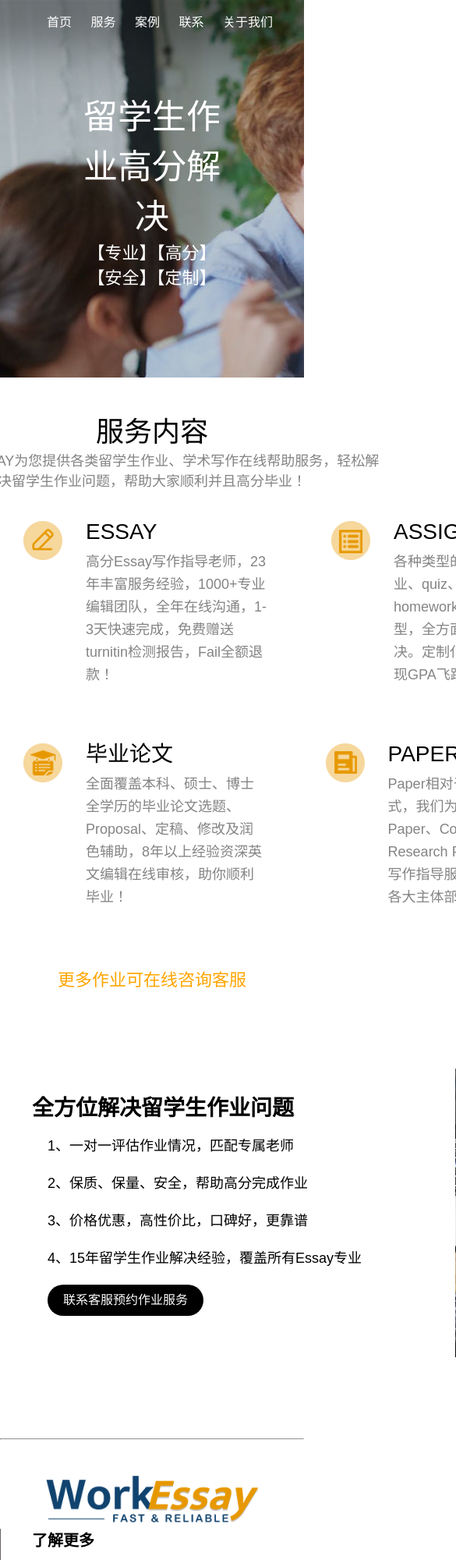
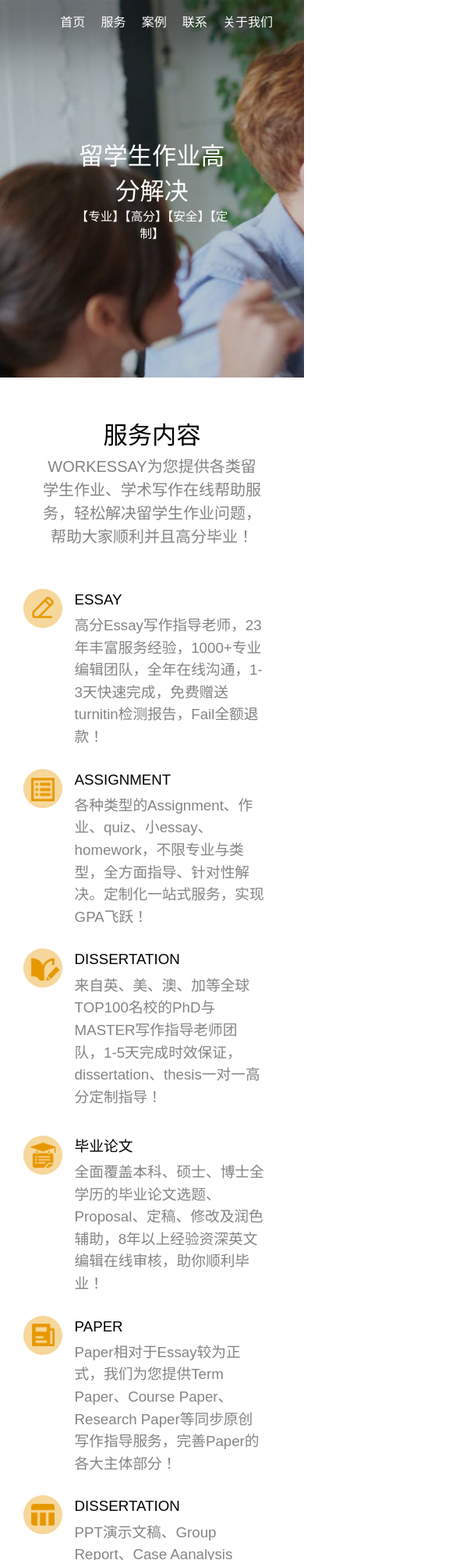
Before and after one commit to caiwenguo1314/essayHD, a plain HTML site: page services/index.html in a window 390 px wide. Shown: the top 2000 px of the page at 78% size, 585 px wide, since content can reach past the window. Drawn offline with Linux system fonts and the light colour scheme.

Commit message:
页面修改，caihong

```diff
--- a/services/index.css
+++ b/services/index.css
@@ -1,3 +1,139 @@
+html {
+  scroll-behavior: smooth; /* 启用平滑滚动效果 */
+}
+.services-out {
+  position: relative;
+  background-image: url("../images/services.jpg");
+  width: 100%;
+  height: 484px;
+  animation: move 1500s linear infinite;
+}
+@keyframes move {
+  from {
+    background-position: 0 0;
+  }
+  to {
+    background-position: -10000px 0;
+  }
+}
+.features {
+  color: #ffffff;
+  position: absolute;
+  top: 50%;
+  left: 50%;
+  transform: translate(-50%, -50%);
+  text-align: center;
+}
+.features-text-up {
+  font-size: 44px;
+}
+.features-text-down {
+  font-size: 22px;
+}
+.yourTask {
+  position: relative;
+  top: 0;
+  width: 100%;
+}
+.services-context {
+  padding: 40px;
+  width: 600px;
+  position: relative;
+  left: 50%;
+  transform: translate(-50%);
+  text-align: center;
+  font-style: normal;
+  font-weight: 400;
+}
+.services-context-up {
+  font-size: 36px;
+}
+.services-context-down {
+  font-size: 18px;
+  color: rgba(132, 132, 132, 1);
+}
+.services-unit-up {
+  height: 285px;
+  width: 1180px;
+  margin: 0 auto;
+  display: flex;
+  line-height: 28px;
+}
+.services-unit-border {
+  display: flex;
+  padding-left: 30px;
+  padding-right: 50px;
+}
+.services-unit-img {
+  margin-right: 30px;
+}
+/* .services-unit-context{} */
+.services-unit-title {
+  font-size: 28px;
+  margin-bottom: 10px;
+}
+.services-unit-title + span {
+  font-size: 18px;
+  color: rgba(132, 132, 132, 1);
+}
+.services-to-footer {
+  text-align: center;
+  font-size: 22px;
+}
+.services-to-footer > a {
+  text-decoration: none;
+  color: orange;
+  transition: color 0.3s;
+}
+.services-to-footer > a:hover {
+  text-decoration: none;
+  color: inherit;
+  cursor: pointer;
+}
+/* .services-to-footer > a:visited,
+.services-to-footer > a:active {
+  text-decoration: none;
+  color: orange;
+} */
+.services-botton {
+  position: relative;
+  display: flex;
+  width: 1180px;
+  align-items: center;
+  justify-content: center;
+  margin-top: 100px;
+  margin: 100px auto;
+}
+.services-botton-text {
+  line-height: 28px;
+  margin-right: 100px;
+}
+.services-botton-text-title {
+  font-size: 28px;
+  font-weight: 600;
+}
+.services-botton-text-title ~ div {
+  margin: 20px;
+  font-size: 18px;
+}
+
+.services-botton-text-a {
+  display: flex;
+  background-color: black;
+  width: 200px;
+  height: 40px;
+  text-align: center;
+  align-items: center;
+  justify-content: center;
+  border-radius: 20px;
+}
+.services-botton-text-a > a {
+  color: white;
+  text-decoration: none;
+  font-size: 16px;
+}
+@media (max-width: 768px) {
+}
 html {
   scroll-behavior: smooth; /* 启用平滑滚动效果 */
 }
@@ -108,16 +244,16 @@ html {
   line-height: 28px;
   margin-right: 100px;
 }
-.services-botton-text-title{
+.services-botton-text-title {
   font-size: 28px;
   font-weight: 600;
 }
-.services-botton-text-title~div{
+.services-botton-text-title ~ div {
   margin: 20px;
   font-size: 18px;
 }
 
-.services-botton-text-a{
+.services-botton-text-a {
   display: flex;
   background-color: black;
   width: 200px;
@@ -126,10 +262,110 @@ html {
   align-items: center;
   justify-content: center;
   border-radius: 20px;
-
 }
-.services-botton-text-a>a{
+.services-botton-text-a > a {
   color: white;
   text-decoration: none;
   font-size: 16px;
 }
+@media (max-width: 768px) {
+  body{
+    overflow-x: hidden;
+  };
+
+  .services-out {
+    position: relative;
+    background-image: url("../images/services.jpg");
+    width: 100%;
+    height: 600rem;
+    animation: move 1500s linear infinite;
+  }
+  .features {
+    color: #ffff;
+    position: absolute;
+    top: 50%;
+    left: 50%;
+    transform: translate(-50%, -50%);
+    text-align: center;
+  }
+  .features-text-up {
+    font-size: 60rem;
+  }
+  .features-text-down {
+    font-size: 30rem;
+  }
+
+  .services-context {
+    box-sizing: border-box;
+    overflow: hidden;
+    padding: 100rem;
+    width: 100%;
+    position: relative;
+    left: 50%;
+    transform: translate(-50%);
+    text-align: center;
+    font-style: normal;
+    font-weight: 400;
+    line-height: 1.5;
+  }
+  .services-context-up {
+    font-size: 60rem;
+  }
+
+  .services-context-down {
+    font-size: 20px;
+    color: rgba(132, 132, 132, 1);
+  }
+  .services-unit-up {
+    display: block;
+    width: 100%;
+    line-height: 30rem;
+    flex-wrap: wrap;
+    margin-bottom: 800rem;
+  }
+  .services-unit-border {
+    margin-bottom: 50rem;
+  }
+  .services-unit-img {
+    margin-right: 30rem;
+  }
+  .services-unit-title {
+    font-size: 36rem;
+    margin-bottom: 10rem;
+    line-height: 1.5;
+  }
+  .services-unit-title + span {
+    font-size: 36rem;
+    color: rgba(132, 132, 132, 1);
+    line-height: 1.5;
+  }
+  .services-botton {
+    display: block;
+    position: relative;
+    width: 100%;
+  }
+  .services-botton-text-title {
+    font-size: 50rem;
+    font-weight: 600;
+    text-align: center;
+  }
+  .services-botton-text {
+
+    margin: 0 auto;
+  }
+
+  .services-botton-img {
+    width: 100%;
+    overflow: hidden;
+  }
+  .services-botton-text-a {
+    display: flex;
+    background-color: black;
+    width: 400rem;
+    height: 80rem;
+    border-radius: 36rem;
+    margin: 0 auto;
+    position: relative;
+    left: 18%;
+  }
+}
--- a/services/index.html
+++ b/services/index.html
@@ -1,19 +1,26 @@
 <!DOCTYPE html>
 <html lang="en">
-
   <head>
     <meta charset="UTF-8" />
     <meta name="viewport" content="width=device-width, initial-scale=1.0" />
     <title>Services</title>
     <link rel="stylesheet" href="../styles.css" />
     <link rel="stylesheet" href="index.css" />
+    <script>
+      document.documentElement.style.fontSize = 100 / 750 + "vw";
+    </script>
   </head>
 
   <body>
     <div class="services-out">
       <header id="navbar">
         <nav class="navArea">
-        <img class="logo-image" src="../images/logo.jpg" alt="Logo Image" id="logo-image" />
+          <img
+            class="logo-image"
+            src="../images/logo.jpg"
+            alt="Logo Image"
+            id="logo-image"
+          />
           <ul>
             <li><a href="../index.html">首页</a></li>
             <li><a href="index.html">服务</a></li>
@@ -38,7 +45,9 @@
           <span>服务内容</span>
         </div>
         <div class="services-context-down">
-        <span>WORKESSAY为您提供各类留学生作业、学术写作在线帮助服务，轻松解决留学生作业问题，帮助大家顺利并且高分毕业！</span>
+          <span
+            >WORKESSAY为您提供各类留学生作业、学术写作在线帮助服务，轻松解决留学生作业问题，帮助大家顺利并且高分毕业！</span
+          >
         </div>
       </div>
       <div class="services-unit-up">
@@ -125,17 +134,23 @@
           <div>2、保质、保量、安全，帮助高分完成作业</div>
           <div>3、价格优惠，高性价比，口碑好，更靠谱</div>
           <div>4、15年留学生作业解决经验，覆盖所有Essay专业</div>
-        <div class="services-botton-text-a"><a href="#services-footer">联系客服预约作业服务</a></div>
+          <div class="services-botton-text-a">
+            <a href="#services-footer">联系客服预约作业服务</a>
           </div>
-      <div>
-        <img src="../images/services-2-1.jpg" alt="">
+        </div>
+        <div class="services-botton-img">
+          <img src="../images/services-2-1.jpg" alt="" />
         </div>
       </div>
     </div>
-  <hr>
+    <hr />
     <div class="know-more" id="services-footer">
       <div class="logo-image-bottom-area">
-      <img class="logo-image-bottom" src="../images/logo.jpg" alt="Logo Image" />
+        <img
+          class="logo-image-bottom"
+          src="../images/logo.jpg"
+          alt="Logo Image"
+        />
       </div>
 
       <div class="know-more-info">
@@ -163,12 +178,6 @@
       //     targetElement.scrollIntoView({ behavior: 'smooth' });
       //   }
       // }
-
-
-
     </script>
-
-
   </body>
-
 </html>
```
Lines whose indentation alone changed are shown as unchanged.
